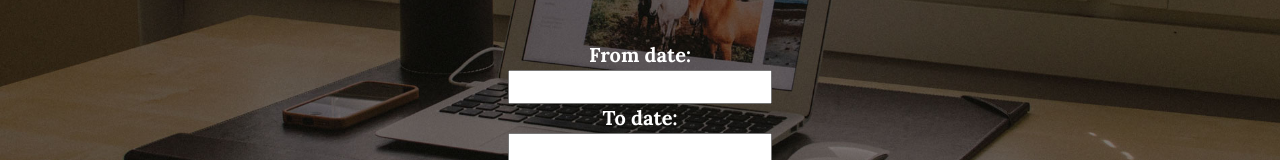
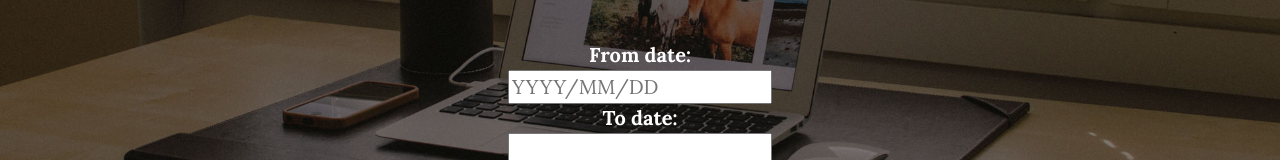
Before and after one commit to gszumilas92/NYT-Articles, a website: page index.html in a window 1280 px wide. Shown: the part 236-396 px from the top of the page. Drawn offline with nearby package versions, Linux system fonts and the light colour scheme; no server answers.

Commit message:
Adding placeholder

```diff
--- a/index.html
+++ b/index.html
@@ -34,8 +34,8 @@
                     <div class="site-heading">
                         <h1>Clean Blog</h1>
                         <hr class="small">
-                        <label for="dateFrom" style= margin-top:70px;>From date: </label>
-                        <input id="dateFrom" type="text">
+                        <label for="dateFrom" placeholder="YYYY/MM/DD" style= margin-top:70px;>From date: </label>
+                        <input id="dateFrom" placeholder="YYYY/MM/DD" type="text">
                         <label for="dateTo">To date: </label>
                         <input id="dateTo"type="text">
                         <button id="articlesButton" onclick="filterArticles(dateFrom.value, dateTo.value)">Search</button>
```
